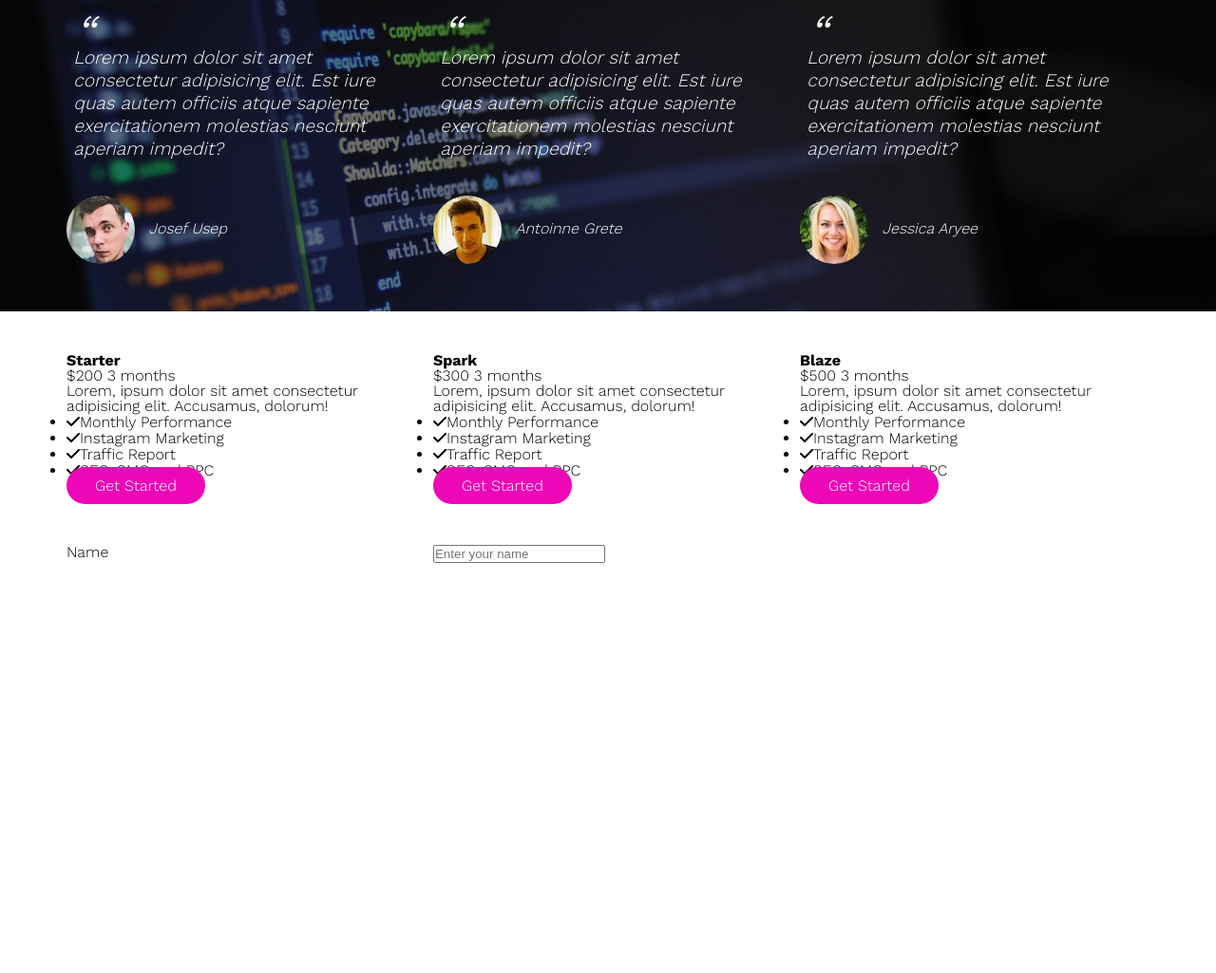
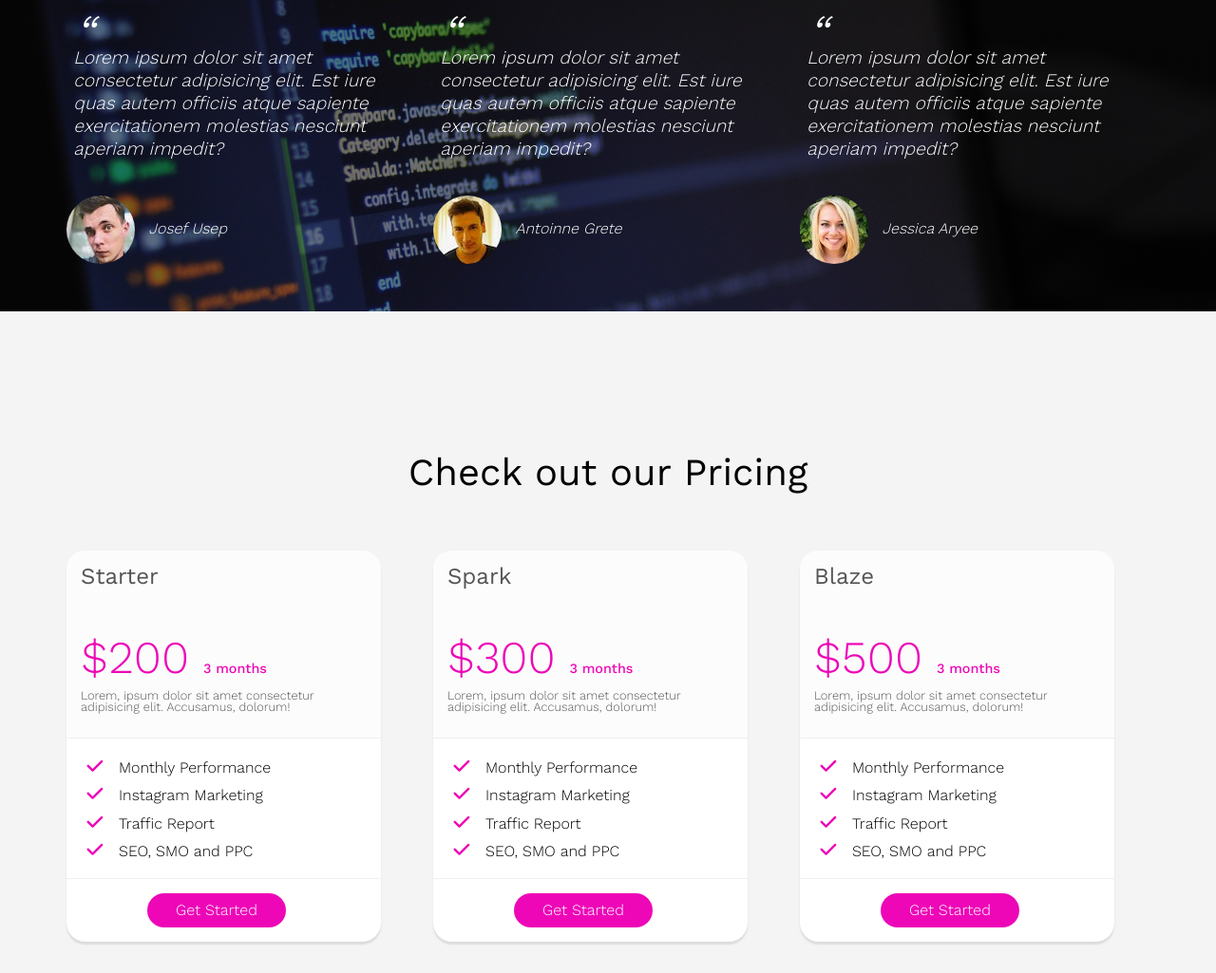
Before and after one commit to Boahen123/Bits-Technologies, a plain HTML site: page index.html in a window 1280 px wide. Shown: the part 3115-4140 px from the top of the page at 95% size. Before the commit the page ends 3720 px from the top, so only its background shows below. Drawn offline with nearby package versions, Linux system fonts and the light colour scheme; a web font is replaced by a local one.

Commit message:
pricing section completed

```diff
--- a/resources/css/sass-styles/_constants.scss
+++ b/resources/css/sass-styles/_constants.scss
@@ -8,3 +8,4 @@ $font-family2: 'Poppins', sans-serif;
 $font-family3: 'Work Sans', 'Arial', sans-serif;
 $white: white;
 $work-section-bg: #f4f4f4;
+$light-grey: #555;
--- a/resources/css/sass-styles/_landing-page.scss
+++ b/resources/css/sass-styles/_landing-page.scss
@@ -59,6 +59,7 @@ header {
   text-decoration: none;
   padding: 10px 30px;
   border-radius: 100px;
+  display: inline-block;
 }
 
 .btn__full:link,
--- /dev/null
+++ b/resources/css/sass-styles/_pricing.scss
@@ -0,0 +1,76 @@
+@use 'constants';
+
+.pricing-section {
+  text-align: center;
+  background-color: constants.$work-section-bg;
+}
+
+.pricing__heading {
+  color: #000;
+  font-size: 250%;
+  margin-bottom: 50px;
+  margin-top: 150px;
+}
+
+.pricing__box {
+  border-radius: 20px;
+  background-color: constants.$white;
+  width: 90%;
+  margin-bottom: 30px;
+  box-shadow: 0 3px 2px rgba(0, 0, 0, 0.1);
+  text-align: left;
+  div {
+    padding: 15px;
+    border-bottom: 1px solid #efefef;
+    &:last-child {
+      border: none;
+      text-align: center;
+      padding-left: 0;
+    }
+    &:first-child {
+      background-color: #fcfcfc;
+      border-top-left-radius: 20px;
+      border-top-right-radius: 20px;
+    }
+  }
+
+  ul {
+    list-style: none;
+    li {
+      padding: 5px 0;
+    }
+  }
+}
+
+.price__heading {
+  font-size: 150%;
+  color: constants.$light-grey;
+  margin-bottom: 50px;
+  font-weight: 400;
+}
+
+.pricing__price {
+  color: constants.$primary-color1;
+  font-size: 300%;
+  font-weight: 300;
+  margin-bottom: 10px;
+  span {
+    font-size: 30%;
+    font-weight: 500;
+  }
+}
+
+.pricing__text {
+  color: constants.$light-grey;
+  font-size: 80%;
+  margin-bottom: 10px;
+}
+
+.small-icon {
+  color: constants.$primary-color1;
+  font-size: 120%;
+  display: inline-block;
+  margin-right: 10px;
+  width: 30px;
+  text-align: center;
+}
--- a/resources/css/sass-styles/styles.scss
+++ b/resources/css/sass-styles/styles.scss
@@ -5,6 +5,7 @@
 @use 'services';
 @use 'clients';
 @use 'testimonials';
+@use 'pricing';
 
 * {
   margin: 0;
```
Also changed, not shown: resources/css/css-styles/styles.css, 1 other file.
